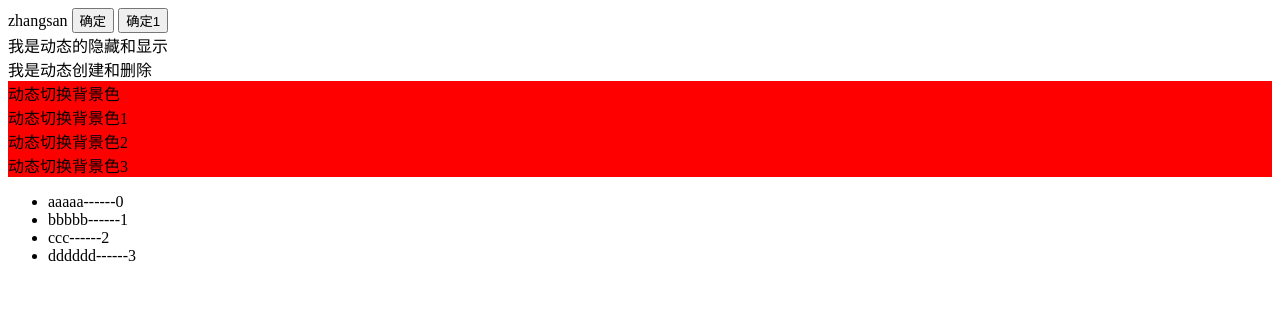
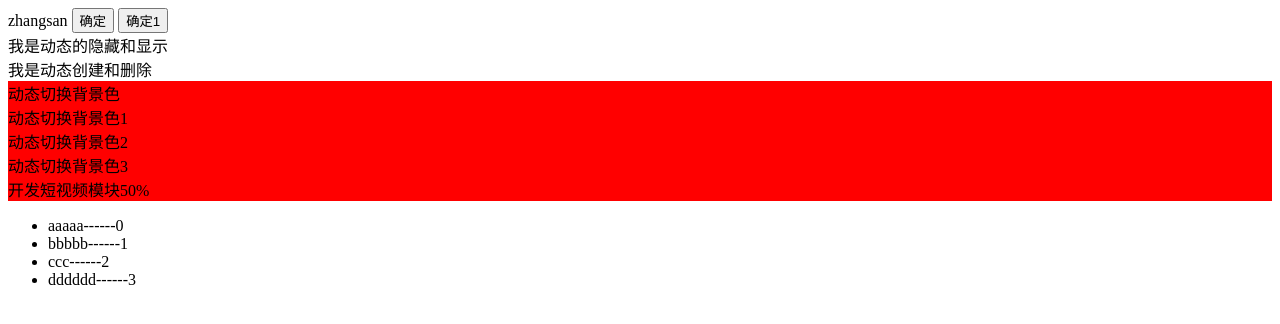
Before and after one commit to zyh666666/zyh, a plain HTML site: page index.html in a window 1280 px wide. Drawn offline with nearby package versions, Linux system fonts and the light colour scheme.

Commit message:
开发短视频模块中v4

```diff
--- a/index.html
+++ b/index.html
@@ -32,6 +32,7 @@
         <div :class="isColor?'red':'yellow'">动态切换背景色1</div>
 		<div :class="isColor?'red':'yellow'">动态切换背景色2</div>
 		<div :class="isColor?'red':'yellow'">动态切换背景色3</div>
+		<div :class="isColor?'red':'yellow'">开发短视频模块50%</div>
         <!-- v-for 遍历数组的指令 -->
         <ul>
             <li v-for="(item,index) in datalist">
```
